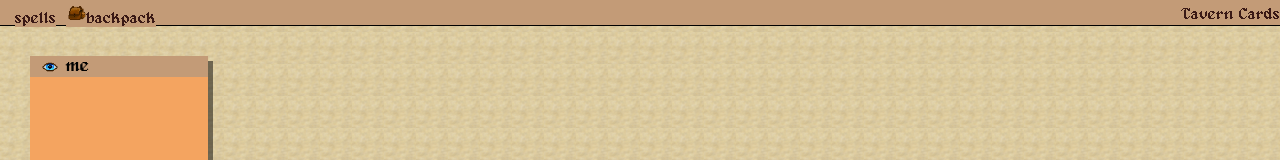
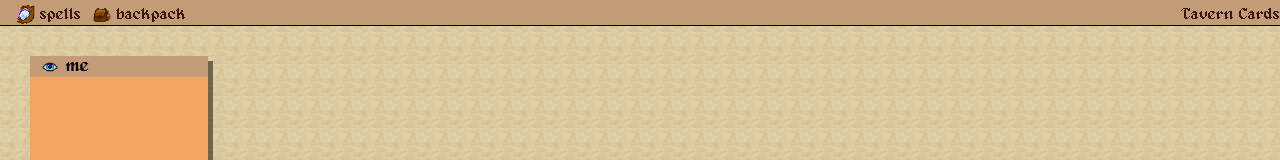
Before and after one commit to maxkrieger/card-dungeon, a React (Create React App) app: page / in a window 1280 px wide. Shown: the top 160 px of the page. Built offline with nearby package versions, Linux system fonts and the light colour scheme; no server answers.

Commit message:
add icons in menu bar

```diff
--- a/src/App.tsx
+++ b/src/App.tsx
@@ -14,6 +14,7 @@ import AvatarCardComponent, { AvatarCard } from "./AvatarCardComponent";
 import BackpackComponent from "./BackpackComponent";
 import { truncate } from "lodash";
 import BackpackIcon from "./assets/backpack.png";
+import OrbIcon from "./assets/orb.png";
 import EyeIcon from "./assets/eye.png";
 // import FrameBorder from "./assets/frame-border.png";
 interface UserInfo {
@@ -251,7 +252,12 @@ function App() {
               marginLeft: "10px",
             }}
           >
-            spells
+            <img
+              src={OrbIcon}
+              width={20}
+              style={{ verticalAlign: "middle", marginRight: "5px" }}
+            />
+            <span>spells</span>
           </div>
           <div
             onClick={() => setShowBackpack(true)}
@@ -267,7 +273,11 @@ function App() {
               marginLeft: "10px",
             }}
           >
-            <img src={BackpackIcon} width={20} />
+            <img
+              src={BackpackIcon}
+              width={20}
+              style={{ verticalAlign: "middle", marginRight: "5px" }}
+            />
             <span>
               backpack{" "}
               {state.myBackpack.length > 0 && `(${state.myBackpack.length})`}
--- a/src/YoutubeCardComponent.tsx
+++ b/src/YoutubeCardComponent.tsx
@@ -254,8 +254,6 @@ const YoutubeCardComponent: React.FC<{
     <div style={{ display: "flex", flexDirection: "column", height: "100%" }}>
       <div
         style={{
-          // position: "relative",
-          // paddingTop: "56.25%",
           flexGrow: 1,
           flexShrink: 0,
           flexBasis: "auto",
--- a/src/index.css
+++ b/src/index.css
@@ -23,9 +23,3 @@ code {
   font-family: source-code-pro, Menlo, Monaco, Consolas, "Courier New",
     monospace;
 }
-
-.react-player {
-  /* position: absolute;
-  top: 0;
-  left: 0; */
-}
```
